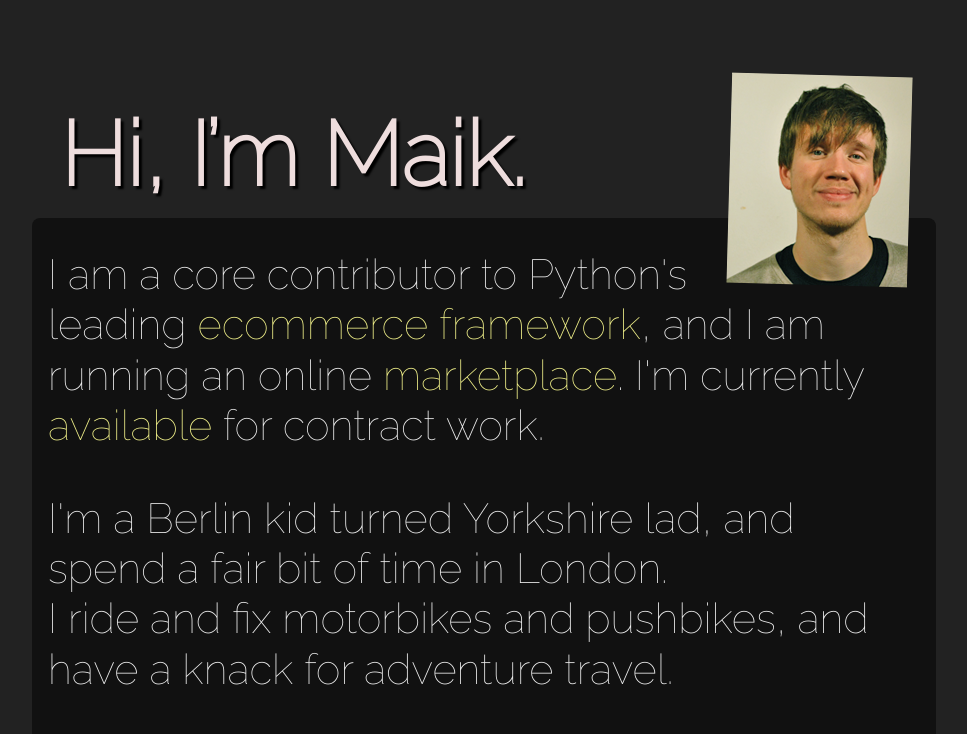
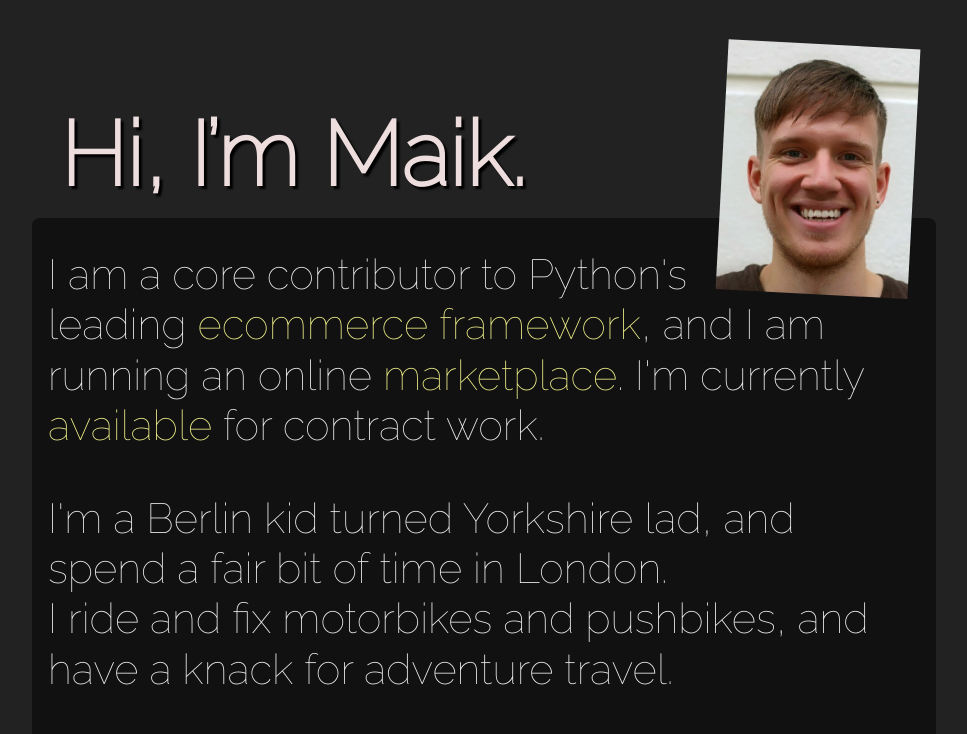
Before and after one commit to maikhoepfel/maiksprenger.github.io, a plain HTML site: page index.html in a window 1280 px wide. Shown: the top 734 px of the page, without its empty margins (156-1123 px from the left). Drawn offline with Linux system fonts and the light colour scheme.

Commit message:
Update image

```diff
--- a/index.html
+++ b/index.html
@@ -15,7 +15,7 @@ design by adir @ inqdrops.com
         <div id="header">
             <h1>
                 Hi, I’m Maik.
-                <img id="profile" src="maik.png">
+                <img id="profile" src="maik.jpg">
             </h1>
         </div>
 
--- a/style.css
+++ b/style.css
@@ -39,7 +39,7 @@ h1{
 
 #profile{
     position:relative;
-    top:-30px;
+    top:-55px;
 }
 
 #content{
@@ -63,6 +63,13 @@ a img{
     border: none;
 }
 
+img {
+    transform:rotate(3deg);
+    -ms-transform:rotate(3deg);
+    -webkit-transform:rotate(3deg);
+    height: 250px;
+}
+
 
 a.a1:hover{
     color:#ee8;
```
Also changed, not shown: maik.jpg (added), maik.png (deleted).
